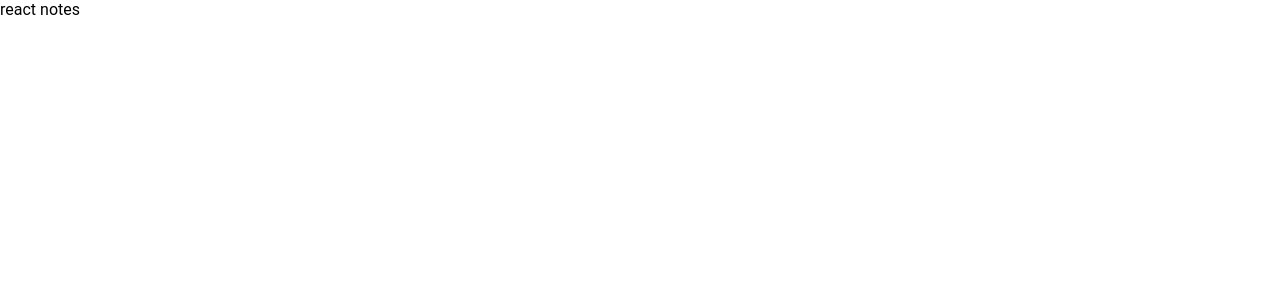
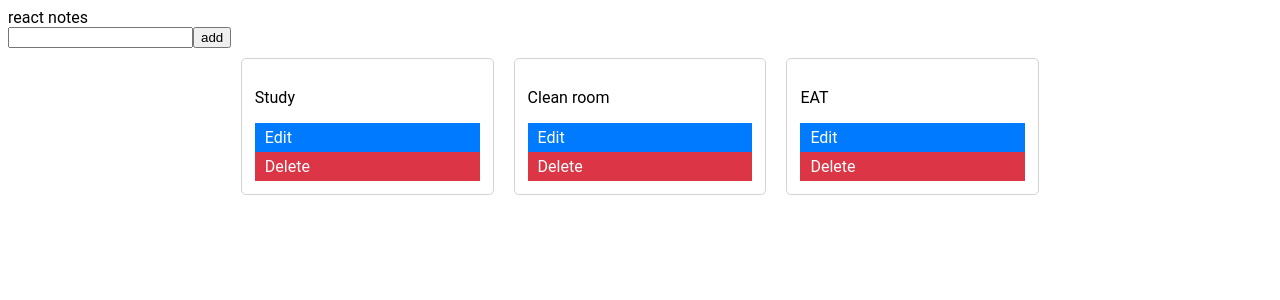
Before and after one commit to isabelchua/journal, a React (Create React App) app: page / in a window 1280 px wide. Shown: the top 300 px of the page. Built offline with nearby package versions, Linux system fonts and the light colour scheme.

Commit message:
basic template finished

```diff
--- a/src/App.js
+++ b/src/App.js
@@ -3,6 +3,8 @@ import './App.css';
 import NotesContext from './context';
 import notesReducer from './reducer';
 import Nav from './components/Nav';
+import AddNote from './components/AddNote';
+import NoteList from './components/NoteList';
 //import Nav from './com'
 
 function App() {
@@ -11,6 +13,8 @@ function App() {
 	return (
 		<NotesContext.Provider value={{ state, dispatch }}>
 			<Nav />
+			<AddNote />
+			<NoteList />
 		</NotesContext.Provider>
 	);
 }
--- /dev/null
+++ b/src/components/AddNote.js
@@ -0,0 +1,14 @@
+import React from 'react';
+
+function AddNote() {
+	return (
+		<div>
+			<form action="">
+				<input type="text" />
+				<button>add</button>
+			</form>
+		</div>
+	);
+}
+
+export default AddNote;
--- /dev/null
+++ b/src/components/Note.js
@@ -0,0 +1,15 @@
+import React from 'react';
+
+function Note({ note }) {
+	return (
+		<div className="note">
+			<p>{note.text}</p>
+			<div className="btn-containter">
+				<div className="edit">Edit</div>
+				<div className="delete">Delete</div>
+			</div>
+		</div>
+	);
+}
+
+export default Note;
--- /dev/null
+++ b/src/components/NoteList.js
@@ -0,0 +1,17 @@
+import React, { useContext } from 'react';
+import NotesContext from '../context';
+import Note from './Note';
+
+function NoteList() {
+	const { state } = useContext(NotesContext);
+
+	return (
+		<div className="notes-container">
+			{state.notes.map((note, i) => {
+				return <Note note={note} key={i} />;
+			})}
+		</div>
+	);
+}
+
+export default NoteList;
--- a/src/index.css
+++ /dev/null
@@ -1,13 +0,0 @@
-body {
-  margin: 0;
-  font-family: -apple-system, BlinkMacSystemFont, 'Segoe UI', 'Roboto', 'Oxygen',
-    'Ubuntu', 'Cantarell', 'Fira Sans', 'Droid Sans', 'Helvetica Neue',
-    sans-serif;
-  -webkit-font-smoothing: antialiased;
-  -moz-osx-font-smoothing: grayscale;
-}
-
-code {
-  font-family: source-code-pro, Menlo, Monaco, Consolas, 'Courier New',
-    monospace;
-}
--- a/src/index.js
+++ b/src/index.js
@@ -1,6 +1,6 @@
 import React from 'react';
 import ReactDOM from 'react-dom';
-import './index.css';
+
 import App from './App';
 
 ReactDOM.render(
```
